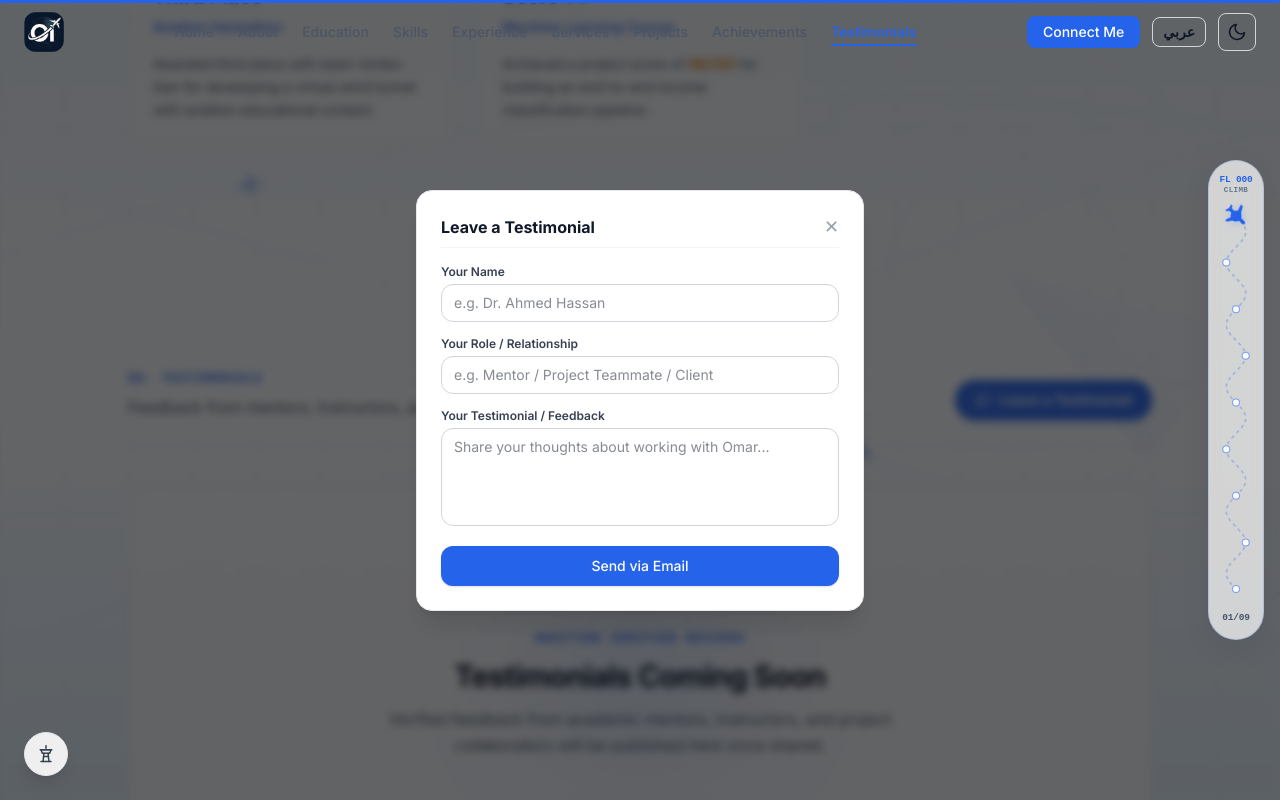
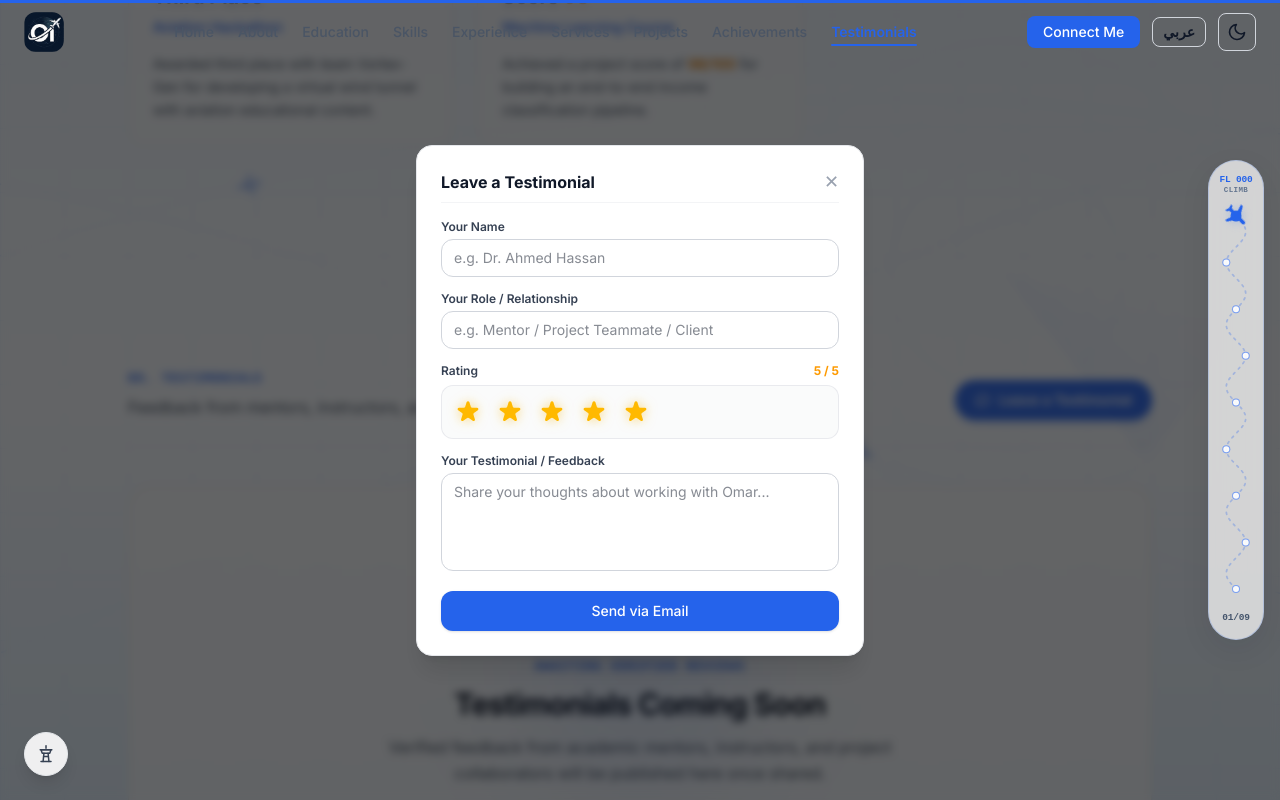
Before and after one commit to zOmar112/Protfolio, a React (Vite) app: page / in a window 1280 px wide. Both pictures are taken after a click on the button "Leave a Testimonial". Shown: the part 7385-8185 px from the top of the page. Built offline with nearby package versions, Linux system fonts and the light colour scheme; a web font is replaced by a local one.

Commit message:
Add interactive 5-star rating system to Testimonials modal

```diff
--- a/src/components/sections/Testimonials.jsx
+++ b/src/components/sections/Testimonials.jsx
@@ -34,24 +34,47 @@ function ChatMessageIcon() {
   );
 }
 
+function StarIcon({ filled = true, className = "w-5 h-5" }) {
+  return (
+    <svg
+      className={className}
+      viewBox="0 0 20 20"
+      fill={filled ? "currentColor" : "none"}
+      stroke="currentColor"
+      strokeWidth={filled ? 0 : 1.5}
+    >
+      <path
+        strokeLinecap="round"
+        strokeLinejoin="round"
+        d="M9.049 2.927c.3-.921 1.603-.921 1.902 0l1.07 3.292a1 1 0 00.95.69h3.462c.969 0 1.371 1.24.588 1.81l-2.8 2.034a1 1 0 00-.364 1.118l1.07 3.292c.3.921-.755 1.688-1.54 1.118l-2.8-2.034a1 1 0 00-1.175 0l-2.8 2.034c-.784.57-1.838-.197-1.539-1.118l1.07-3.292a1 1 0 00-.364-1.118L2.98 8.72c-.783-.57-.38-1.81.588-1.81h3.461a1 1 0 00.951-.69l1.07-3.292z"
+      />
+    </svg>
+  );
+}
+
 export default function Testimonials() {
   const { t } = useLanguage();
   const testimonials = t.testimonials;
   const shouldReduceMotion = useReducedMotion();
   const [modalOpen, setModalOpen] = useState(false);
   const [formSent, setFormSent] = useState(false);
+  const [rating, setRating] = useState(5);
+  const [hoveredRating, setHoveredRating] = useState(0);
   const [formData, setFormData] = useState({ name: "", role: "", feedback: "" });
 
   const handleLeaveTestimonial = () => {
+    setRating(5);
+    setHoveredRating(0);
     setModalOpen(true);
   };
 
   const handleSubmit = (e) => {
     e.preventDefault();
     const recipient = "imm5201978@gmail.com";
-    const subject = encodeURIComponent(`Testimonial from ${formData.name}`);
+    const subject = encodeURIComponent(`Testimonial (${rating}★) from ${formData.name}`);
+    const starsText = "★".repeat(rating) + "☆".repeat(5 - rating);
     const body = encodeURIComponent(
-      `Name: ${formData.name}\nRole: ${formData.role}\n\nFeedback:\n${formData.feedback}`
+      `Name: ${formData.name}\nRole: ${formData.role}\nRating: ${rating}/5 (${starsText})\n\nFeedback:\n${formData.feedback}`
     );
     window.location.href = `mailto:${recipient}?subject=${subject}&body=${body}`;
     setFormSent(true);
@@ -59,8 +82,12 @@ export default function Testimonials() {
       setModalOpen(false);
       setFormSent(false);
       setFormData({ name: "", role: "", feedback: "" });
+      setRating(5);
+      setHoveredRating(0);
     }, 2000);
   };
+
+  const activeRating = hoveredRating || rating;
 
   return (
     <>
@@ -93,7 +120,7 @@ export default function Testimonials() {
             </button>
           </div>
 
-          {/* Central Neural / Awaiting Card matching the image */}
+          {/* Central Neural / Awaiting Card */}
           <motion.div
             initial={shouldReduceMotion ? { opacity: 1 } : { opacity: 0, y: 16 }}
             whileInView={{ opacity: 1, y: 0 }}
@@ -108,8 +135,15 @@ export default function Testimonials() {
             />
 
             {/* Quote Marks Hub Box with soft border glow */}
-            <div className="w-14 h-14 rounded-2xl border border-gray-200 dark:border-gray-800 bg-white dark:bg-gray-950/80 shadow-sm flex items-center justify-center mb-6">
+            <div className="w-14 h-14 rounded-2xl border border-gray-200 dark:border-gray-800 bg-white dark:bg-gray-950/80 shadow-sm flex items-center justify-center mb-5">
               <QuoteMarksIcon />
+            </div>
+
+            {/* 5-Star Rating Preview Badge */}
+            <div className="flex items-center gap-1.5 text-amber-400 dark:text-amber-400 mb-3 drop-shadow-[0_0_8px_rgba(251,191,36,0.35)]">
+              {[1, 2, 3, 4, 5].map((s) => (
+                <StarIcon key={s} filled className="w-5 h-5" />
+              ))}
             </div>
 
             {/* Mini Upper Kicker */}
@@ -148,6 +182,7 @@ export default function Testimonials() {
                 type="button"
                 onClick={() => setModalOpen(false)}
                 className="text-gray-400 hover:text-gray-600 dark:hover:text-gray-200 text-lg leading-none cursor-pointer"
+                aria-label="Close"
               >
                 ✕
               </button>
@@ -155,48 +190,87 @@ export default function Testimonials() {
 
             {formSent ? (
               <div className="py-8 text-center text-sm font-medium text-emerald-600 dark:text-emerald-400">
-                ✓ Thank you! Opening your email client to send your feedback.
+                {testimonials.successMessage || "✓ Thank you! Opening your email client to send your feedback."}
               </div>
             ) : (
               <form onSubmit={handleSubmit} className="space-y-3.5">
                 <div>
                   <label className="block text-xs font-semibold text-gray-700 dark:text-gray-300 mb-1">
-                    Your Name
+                    {testimonials.nameLabel || "Your Name"}
                   </label>
                   <input
                     type="text"
                     required
                     value={formData.name}
                     onChange={(e) => setFormData({ ...formData, name: e.target.value })}
-                    placeholder="e.g. Dr. Ahmed Hassan"
+                    placeholder={testimonials.namePlaceholder || "e.g. Dr. Ahmed Hassan"}
                     className="w-full px-3 py-2 text-sm rounded-xl border border-gray-300 dark:border-gray-700 bg-white dark:bg-gray-950 text-gray-900 dark:text-white focus:outline-none focus:border-accent"
                   />
                 </div>
 
                 <div>
                   <label className="block text-xs font-semibold text-gray-700 dark:text-gray-300 mb-1">
-                    Your Role / Relationship
+                    {testimonials.roleLabel || "Your Role / Relationship"}
                   </label>
                   <input
                     type="text"
                     required
                     value={formData.role}
                     onChange={(e) => setFormData({ ...formData, role: e.target.value })}
-                    placeholder="e.g. Mentor / Project Teammate / Client"
+                    placeholder={testimonials.rolePlaceholder || "e.g. Mentor / Project Teammate / Client"}
                     className="w-full px-3 py-2 text-sm rounded-xl border border-gray-300 dark:border-gray-700 bg-white dark:bg-gray-950 text-gray-900 dark:text-white focus:outline-none focus:border-accent"
                   />
                 </div>
 
+                {/* Interactive Star Rating Selector */}
+                <div>
+                  <div className="flex items-center justify-between mb-1.5">
+                    <label className="block text-xs font-semibold text-gray-700 dark:text-gray-300">
+                      {testimonials.ratingLabel || "Rating"}
+                    </label>
+                    <span className="text-xs font-bold text-amber-500 dark:text-amber-400">
+                      {activeRating} / 5
+                    </span>
+                  </div>
+                  <div
+                    className="flex items-center gap-1.5 p-2 rounded-xl bg-gray-50/80 dark:bg-gray-950/60 border border-gray-200/80 dark:border-gray-800"
+                    onMouseLeave={() => setHoveredRating(0)}
+                  >
+                    {[1, 2, 3, 4, 5].map((star) => {
+                      const isFilled = star <= activeRating;
+                      return (
+                        <button
+                          key={star}
+                          type="button"
+                          onClick={() => setRating(star)}
+                          onMouseEnter={() => setHoveredRating(star)}
+                          className="p-1 rounded-lg text-amber-400 hover:scale-120 active:scale-95 transition-transform cursor-pointer focus:outline-none focus-visible:ring-2 focus-visible:ring-accent"
+                          aria-label={`${star} star${star > 1 ? "s" : ""}`}
+                        >
+                          <StarIcon
+                            filled={isFilled}
+                            className={`w-7 h-7 transition-colors ${
+                              isFilled
+                                ? "text-amber-400 drop-shadow-[0_0_6px_rgba(251,191,36,0.6)]"
+                                : "text-gray-300 dark:text-gray-700"
+                            }`}
+                          />
+                        </button>
+                      );
+                    })}
+                  </div>
+                </div>
+
                 <div>
                   <label className="block text-xs font-semibold text-gray-700 dark:text-gray-300 mb-1">
-                    Your Testimonial / Feedback
+                    {testimonials.feedbackLabel || "Your Testimonial / Feedback"}
                   </label>
                   <textarea
                     rows={4}
                     required
                     value={formData.feedback}
                     onChange={(e) => setFormData({ ...formData, feedback: e.target.value })}
-                    placeholder="Share your thoughts about working with Omar..."
+                    placeholder={testimonials.feedbackPlaceholder || "Share your thoughts about working with Omar..."}
                     className="w-full px-3 py-2 text-sm rounded-xl border border-gray-300 dark:border-gray-700 bg-white dark:bg-gray-950 text-gray-900 dark:text-white focus:outline-none focus:border-accent resize-none"
                   />
                 </div>
@@ -205,7 +279,7 @@ export default function Testimonials() {
                   type="submit"
                   className="w-full py-2.5 px-4 rounded-xl bg-accent text-white font-medium text-xs sm:text-sm hover:opacity-90 shadow-sm transition-all cursor-pointer"
                 >
-                  Send via Email
+                  {testimonials.sendButton || "Send via Email"}
                 </button>
               </form>
             )}
--- a/src/i18n/ar.js
+++ b/src/i18n/ar.js
@@ -510,6 +510,15 @@ const ar = {
     badge: "بانتظار التقييمات المعتمدة",
     placeholderTitle: "الآراء والتوصيات قريباً",
     placeholderText: "سيتم نشر التقييمات والآراء المعتمدة من المشرفين الأكاديميين والمدربين والزملاء هنا فور مشاركتها.",
+    ratingLabel: "التقييم بالنجوم",
+    nameLabel: "الاسم",
+    namePlaceholder: "مثال: د. أحمد حسن",
+    roleLabel: "الصفة / طبيعة العمل المشترك",
+    rolePlaceholder: "مثال: مشرف أكاديمي / زميل مشروع / عميل",
+    feedbackLabel: "رأيك وتوصيتك",
+    feedbackPlaceholder: "شاركنا تجربتك ورأيك في العمل مع عمر...",
+    sendButton: "إرسال عبر البريد الإلكتروني",
+    successMessage: "✓ شكراً لك! جاري فتح بريدك الإلكتروني لإرسال التوصية.",
   },
   footer: {
     intro:
--- a/src/i18n/en.js
+++ b/src/i18n/en.js
@@ -512,6 +512,15 @@ const en = {
     badge: "AWAITING VERIFIED REVIEWS",
     placeholderTitle: "Testimonials Coming Soon",
     placeholderText: "Verified feedback from academic mentors, instructors, and project collaborators will be published here once shared.",
+    ratingLabel: "Rating",
+    nameLabel: "Your Name",
+    namePlaceholder: "e.g. Dr. Ahmed Hassan",
+    roleLabel: "Your Role / Relationship",
+    rolePlaceholder: "e.g. Mentor / Project Teammate / Client",
+    feedbackLabel: "Your Testimonial / Feedback",
+    feedbackPlaceholder: "Share your thoughts about working with Omar...",
+    sendButton: "Send via Email",
+    successMessage: "✓ Thank you! Opening your email client to send your feedback.",
   },
   footer: {
     intro:
```
